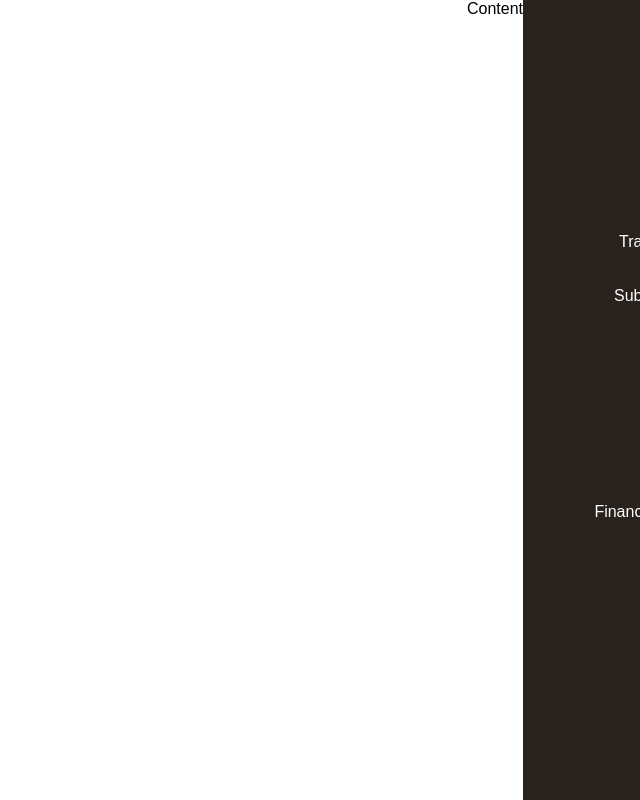
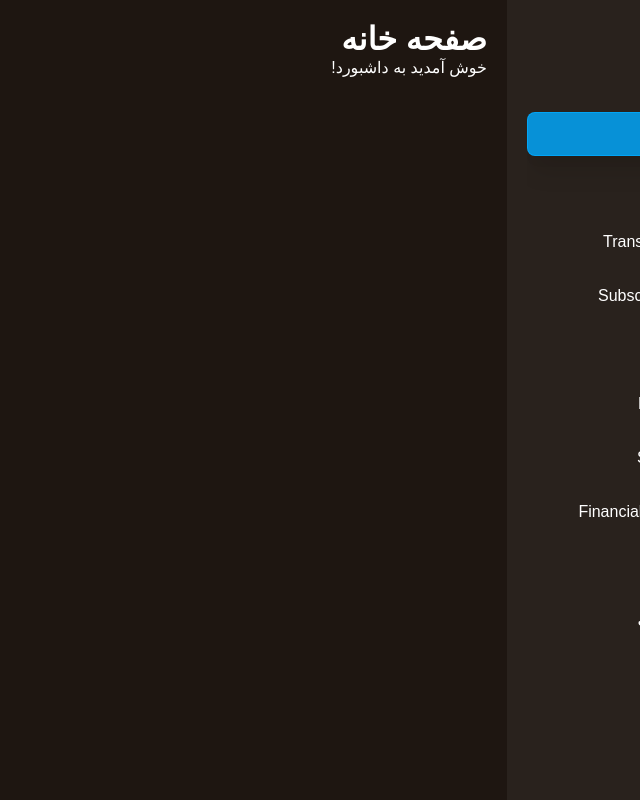
Before and after one commit to elahe-toraj/Project-Dashboard, a React (Vite) app: page / in a window 1280 px wide. Shown: the whole page, without its empty margins (640-1280 px from the left). Built offline with nearby package versions, Linux system fonts and the light colour scheme; a web font is replaced by a local one.

Commit message:
add-Routes

```diff
--- a/package.json
+++ b/package.json
@@ -11,7 +11,8 @@
   },
   "dependencies": {
     "react": "^19.1.0",
-    "react-dom": "^19.1.0"
+    "react-dom": "^19.1.0",
+    "react-router-dom": "^6.30.1"
   },
   "devDependencies": {
     "@eslint/js": "^9.25.0",
--- a/src/App.css
+++ b/src/App.css
@@ -8,15 +8,15 @@
 
 :root {
   --clr-primary: #29221d;
-  --clr-primar-light: #473b33;
+  --clr-primary-light: #473b33; /* اصلاح نام متغیر */
   --clr-secondary: #1e1611;
   --clr-white: #fff;
   --clr-black: #000;
-  --clr-pumpkin: #fe6c00;
+  --clr-pumpkin: #00a9fed4;
   --clr-silver: #a8a5a6;
   --clr-silver-v1: #bdbabb;
   --clr-scarlet: #fe1e00;
-  --clr-scarlet-v1: rgb(254, 30, 0, 0.79);
+  --clr-scarlet-v1: rgba(254, 30, 0, 0.79);
   --clr-green: #00fe93;
   --clr-yellow: #fec80a;
   --clr-jet: #302924;
@@ -29,6 +29,9 @@ body {
   font-family: var(--font-family-bai);
   direction: rtl;
   text-align: right;
+  background-color: var(--clr-secondary);
+  color: var(--clr-white);
+  min-height: 100vh;
 }
 
 ul {
@@ -36,9 +39,8 @@ ul {
 }
 
 a {
-  color: unset;
+  color: var(--clr-white);
   text-decoration: none;
-  color: var(--clr-white);
 }
 
 button {
@@ -80,4 +82,12 @@ button {
 .app {
   display: flex;
   min-height: 100vh;
+  width: 100vw;
 }
+
+main {
+  flex: 1;
+  padding: 20px;
+  overflow-y: auto;
+  background-color: var(--clr-secondary);
+}
--- a/src/App.jsx
+++ b/src/App.jsx
@@ -1,16 +1,33 @@
+import React from 'react';
+import { Routes, Route } from "react-router-dom";
+import Sidebar from './layout/Sidebar/Sidebar';
+import Home from "./pages/Home/Home";
+import Budget from "./pages/Budget/Budget";
+import Transactions from "./pages/Transactions/Transactions";
+// بقیه صفحات رو به همین صورت اضافه کن
+// import Subscriptions from "./pages/Subscriptions/Subscriptions";
+// import Loans from "./pages/Loans/Loans";
+// import Reports from "./pages/Reports/Reports";
+// import Savings from "./pages/Savings/Savings";
+// import FinancialAdvice from "./pages/FinancialAdvice/FinancialAdvice";
+// import Account from "./pages/Account/Account";
+// import Settings from "./pages/Settings/Settings";
+
 import './App.css';
-import Sidebar from './layout/Sidebar/Sidebar';
-import Content from './layout/Content/Content';
 
 function App() {
   return (
-    <>
-      <div className='app'>
-        <Sidebar />
-        <Content />
-      </div>
-    </>
-  )
+    <div className='app'>
+      <Sidebar />
+      <main>
+        <Routes>
+          <Route path="/" element={<Home />} />
+          <Route path="/budget" element={<Budget />} />
+          <Route path="/transactions" element={<Transactions />} />
+        </Routes>
+      </main>
+    </div>
+  );
 }
 
-export default App
+export default App;
--- a/src/data/data.js
+++ b/src/data/data.js
@@ -2,16 +2,16 @@ import { iconsImgs } from "../utils/images";
 import { personsImgs } from "../utils/images";
 
 export const navigationLinks = [
-    { id: 1, title: 'Home', image: iconsImgs.home },
-    { id: 2, title: 'Budget', image: iconsImgs.budget },
-    { id: 3, title: 'Transactions', image: iconsImgs.plane },
-    { id: 4, title: 'Subscriptions', image: iconsImgs.wallet },
-    { id: 5, title: 'Loans', image: iconsImgs.bills },
-    { id: 6, title: 'Reports', image: iconsImgs.report },
-    { id: 7, title: 'Savings', image: iconsImgs.wallet },
-    { id: 8, title: 'Financial Advice', image: iconsImgs.wealth },
-    { id: 9, title: 'Account', image: iconsImgs.user },
-    { id: 10, title: 'Settings', image: iconsImgs.gears }
+    { id: 1, title: 'خانه', image: iconsImgs.home, path: '/' },
+    { id: 2, title: 'Budget', image: iconsImgs.budget, path: '/budget' },
+    { id: 3, title: 'Transactions', image: iconsImgs.plane, path: '/transactions' },
+    { id: 4, title: 'Subscriptions', image: iconsImgs.wallet, path: '/subscriptions' },
+    { id: 5, title: 'Loans', image: iconsImgs.bills, path: '/loans' },
+    { id: 6, title: 'Reports', image: iconsImgs.report, path: '/reports' },
+    { id: 7, title: 'Savings', image: iconsImgs.wallet, path: '/savings' },
+    { id: 8, title: 'Financial Advice', image: iconsImgs.wealth, path: '/financial-advice' },
+    { id: 9, title: 'پروفایل', image: iconsImgs.user, path: '/account' },
+    { id: 10, title: 'تنظیمات', image: iconsImgs.gears, path: '/settings' }
 ];
 
 export const transactions = [
@@ -134,4 +134,4 @@ export const savings = [
         date_taken: "23/12/22",
         amount_left: 40000
     }
-]
+];
--- a/src/layout/Sidebar/Sidebar.css
+++ b/src/layout/Sidebar/Sidebar.css
@@ -3,6 +3,8 @@
   width: 260px;
   padding: 36px 20px;
   transition: var(--transition-default);
+  display: flex;
+  flex-direction: column;
 }
 
 .user-info {
@@ -29,22 +31,22 @@
 
 .navigation {
   margin-top: 28px;
-    height: 600px;
-    overflow-y: scroll;
+  flex: 1;
+  overflow-y: auto;
+}
 
-    &::-webkit-scrollbar {
+.navigation::-webkit-scrollbar {
   width: 4px;
 }
 
-    &::-webkit-scrollbar-track {
+.navigation::-webkit-scrollbar-track {
   box-shadow: inset 0 0 6px rgba(255, 255, 255, 0.3);
   border-radius: 10px;
 }
 
-    &::-webkit-scrollbar-thumb {
+.navigation::-webkit-scrollbar-thumb {
   background-color: var(--clr-pumpkin);
   border-radius: 10px;
-    }
 }
 
 .sidebar-change {
@@ -57,26 +59,30 @@
 }
 
 .nav-link {
-    display: block;
+  display: flex;
+  align-items: center;
+  justify-content: flex-start;
   height: 44px;
   border-radius: 8px;
-    display: flex;
-    align-items: center;
-    justify-content: flex;
   padding: 6px 14px;
   column-gap: 12px;
   border: 1px solid transparent;
+  color: var(--clr-white);
+  text-decoration: none;
   transition: var(--transition-default);
 }
 
 .nav-link:hover {
-    border: 1px solid var(--clr-primar-light);
+  border: 1px solid var(--clr-primary-light);
+  background-color: rgba(255, 165, 0, 0.15);
 }
 
 .nav-link.active {
   background-color: var(--clr-pumpkin);
   box-shadow: rgba(0, 0, 0, 0.1) 0px 20px 25px -5px,
               rgba(0, 0, 0, 0.04) 0px 10px 10px -5px;
+  border: 1px solid var(--clr-pumpkin);
+  color: var(--clr-white);
 }
 
 .nav-link-icon {
@@ -86,6 +92,7 @@
 .nav-link-text {
   text-transform: capitalize;
 }
+
 @media screen and (max-width: 1200px) {
   .sidebar {
     width: 72px;
@@ -105,17 +112,22 @@
   }
   .nav-link {
     padding: 0;
-      display: flex;
     align-items: center;
     justify-content: center;
     width: 32px;
     height: 32px;
+    border-radius: 8px;
   }
   .nav-link.active {
     border-radius: 100%;
+    background-color: var(--clr-pumpkin);
+    box-shadow: rgba(0, 0, 0, 0.1) 0px 20px 25px -5px,
+                rgba(0, 0, 0, 0.04) 0px 10px 10px -5px;
+    border: 1px solid var(--clr-pumpkin);
   }
   .nav-link:hover {
     border-radius: 100%;
+    background-color: rgba(255, 165, 0, 0.15);
   }
   .nav-link-text {
     display: none;
--- a/src/layout/Sidebar/Sidebar.jsx
+++ b/src/layout/Sidebar/Sidebar.jsx
@@ -1,32 +1,43 @@
+import React from "react";
+import { NavLink } from "react-router-dom";
 import "./Sidebar.css";
 import { personsImgs } from '../../utils/images';
 import { navigationLinks } from '../../data/data';
+
 const Sidebar = () => {
   return (
-    <div className={ `sidebar` }>
+    <div className="sidebar">
       <div className="user-info">
         <div className="info-img img-fit-cover">
-              <img src={ personsImgs.person_two } alt="profile image" />
+          <img src={personsImgs.person_two} alt="profile image" />
         </div>
         <span className="info-name">کاربر</span>
       </div>
 
       <nav className="navigation">
         <ul className="nav-list">
-            {
-              navigationLinks.map((navigationLink) => (
-                <li className="nav-item" key = { navigationLink.id }>
-                  <a href="#" className={ `nav-link ${ navigationLink.id }` }>
-                      <img src={ navigationLink.image } className="nav-link-icon" alt = { navigationLink.title } />
-                      <span className="nav-link-text">{ navigationLink.title }</span>
-                  </a>
+          {navigationLinks.map((navigationLink) => (
+            <li className="nav-item" key={navigationLink.id}>
+              <NavLink
+                to={navigationLink.path}
+                className={({ isActive }) =>
+                  `nav-link ${navigationLink.id} ${isActive ? "active" : ""}`
+                }
+                end={navigationLink.path === '/'} // فقط مسیر روت دقیق match شود
+              >
+                <img
+                  src={navigationLink.image}
+                  className="nav-link-icon"
+                  alt={navigationLink.title}
+                />
+                <span className="nav-link-text">{navigationLink.title}</span>
+              </NavLink>
             </li>
-              ))
-            }
+          ))}
         </ul>
       </nav>
     </div>
-  )
-}
+  );
+};
 
-export default Sidebar
+export default Sidebar;
--- /dev/null
+++ b/src/pages/Budget/Budget.jsx
@@ -0,0 +1,9 @@
+import React from 'react'
+
+function Budget() {
+  return (
+    <div>Budget</div>
+  )
+}
+
+export default Budget
--- /dev/null
+++ b/src/pages/Home/Home.jsx
@@ -0,0 +1,12 @@
+import React from 'react';
+
+const Home = () => {
+  return (
+    <div>
+      <h1>صفحه خانه</h1>
+      <p>خوش آمدید به داشبورد!</p>
+    </div>
+  );
+};
+
+export default Home;
--- /dev/null
+++ b/src/pages/Transactions/Transactions.jsx
@@ -0,0 +1,9 @@
+import React from 'react'
+
+function Transactions() {
+  return (
+    <div>Transactions</div>
+  )
+}
+
+export default Transactions
```
Also changed, not shown: src/main.jsx (+9 -7 lines), 1 other file (tests, documents, lock files or other folders). Lines whose indentation alone changed are shown as unchanged.
